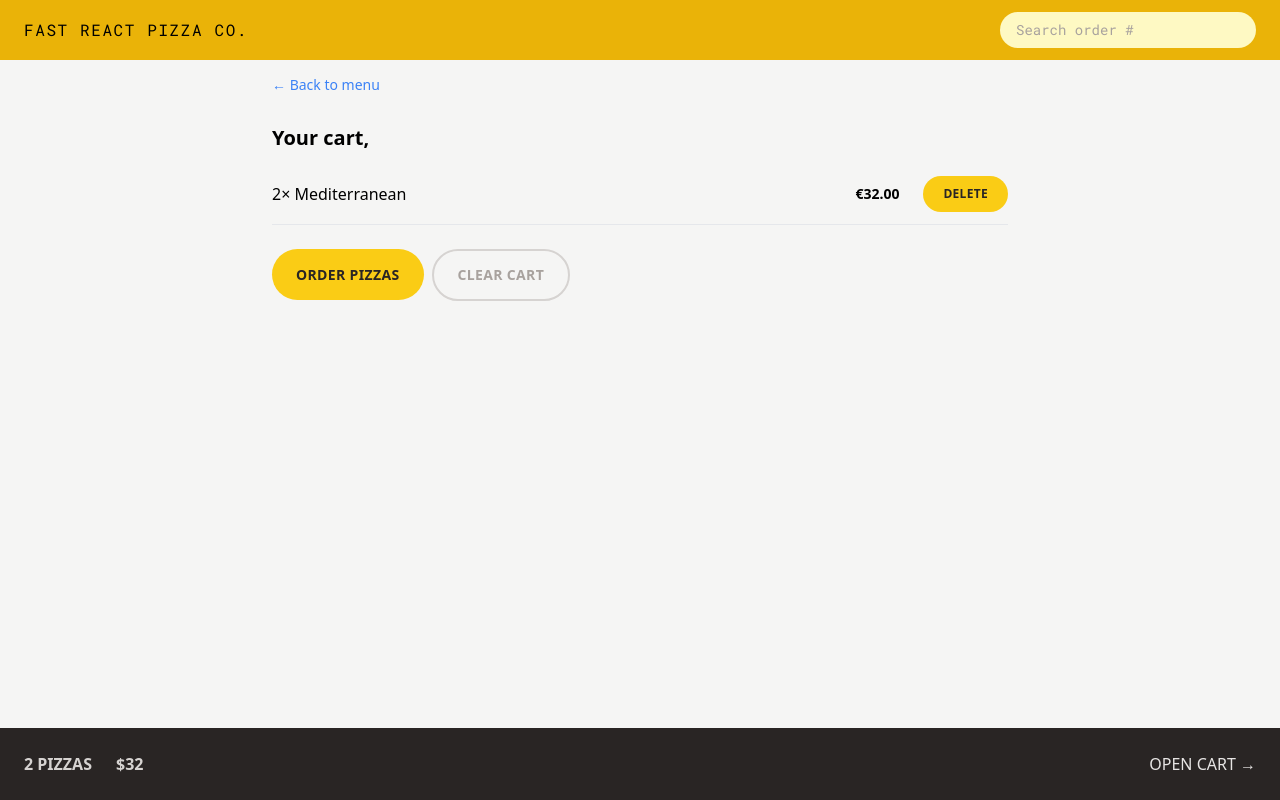
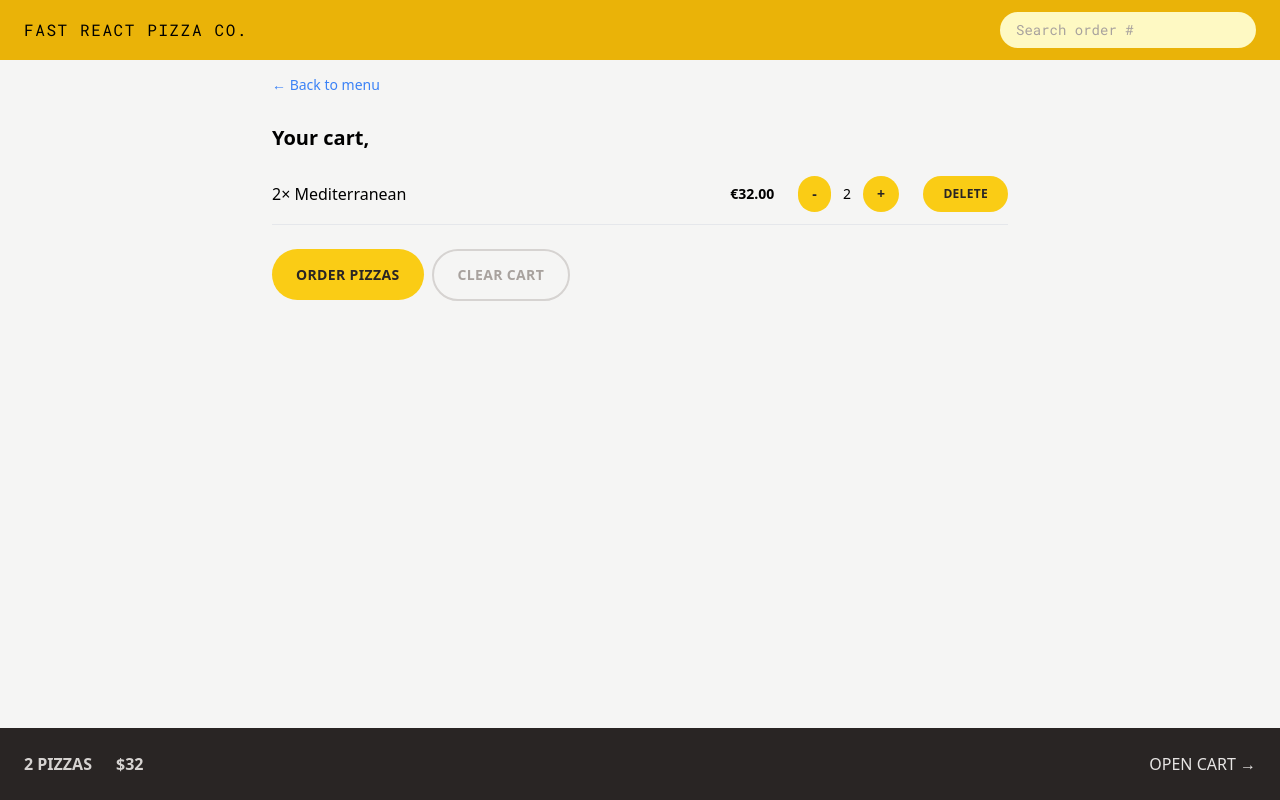
Before and after one commit to AnhtuanUit/React-Course-Learning-Parts, a React (Vite) app in the folder 16-fast-react-pizza/: page /cart in a window 1280 px wide. Built offline with nearby package versions, Linux system fonts and the light colour scheme.

Commit message:
Updating Cart Quantities

```diff
--- a/16-fast-react-pizza/src/features/cart/CartItem.jsx
+++ b/16-fast-react-pizza/src/features/cart/CartItem.jsx
@@ -1,5 +1,6 @@
 import { formatCurrency } from '../../utils/helpers';
 import DeleteItem from './DeleteItem';
+import UpdateItemQuantity from './UpdateItemQuantity';
 
 function CartItem({ item }) {
   // eslint-disable-next-line no-unused-vars
@@ -12,6 +13,7 @@ function CartItem({ item }) {
       </p>
       <div className="flex items-center justify-between sm:gap-6">
         <p className="text-sm font-bold">{formatCurrency(totalPrice)}</p>
+        <UpdateItemQuantity currentQuantity={quantity} pizzaId={pizzaId} />
         <DeleteItem pizzaId={pizzaId} />
       </div>
     </li>
--- /dev/null
+++ b/16-fast-react-pizza/src/features/cart/UpdateItemQuantity.jsx
@@ -0,0 +1,27 @@
+import Button from '@src/ui/Button';
+import { useDispatch } from 'react-redux';
+import { descreaseItemQuantity, increaseItemQuantity } from './cartSlice';
+
+function UpdateItemQuantity({ currentQuantity, pizzaId }) {
+  const dispatch = useDispatch();
+
+  return (
+    <div className="flex items-center gap-2 md:gap-3">
+      <Button
+        type="round"
+        onClick={() => dispatch(descreaseItemQuantity(pizzaId))}
+      >
+        -
+      </Button>
+      <span className="text-medium text-sm">{currentQuantity}</span>
+      <Button
+        type="round"
+        onClick={() => dispatch(increaseItemQuantity(pizzaId))}
+      >
+        +
+      </Button>
+    </div>
+  );
+}
+
+export default UpdateItemQuantity;
--- a/16-fast-react-pizza/src/features/cart/cartSlice.js
+++ b/16-fast-react-pizza/src/features/cart/cartSlice.js
@@ -30,16 +30,19 @@ const cartSlice = createSlice({
     increaseItemQuantity(state, action) {
       // payload = pizzaId
       const item = state.cart.find((item) => item.pizzaId === action.payload);
-
-      item.quantity++;
-      item.totalPrice = item.quantity * item.unitPrice;
+      console.log(action);
+      if (item) {
+        item.quantity++;
+        item.totalPrice = item.quantity * item.unitPrice;
+      }
     },
     descreaseItemQuantity(state, action) {
       // payload = pizzaId
       const item = state.cart.find((item) => item.pizzaId === action.payload);
-
-      item.quantity--;
-      item.totalPrice = item.quantity * item.unitPrice;
+      if (item) {
+        item.quantity--;
+        item.totalPrice = item.quantity * item.unitPrice;
+      }
     },
     clearCart(state) {
       state.cart = [];
--- a/16-fast-react-pizza/src/features/menu/MenuItem.jsx
+++ b/16-fast-react-pizza/src/features/menu/MenuItem.jsx
@@ -3,6 +3,7 @@ import { formatCurrency } from '../../utils/helpers';
 import { useDispatch, useSelector } from 'react-redux';
 import { addItem, getCurrentQuantityById } from '../cart/cartSlice';
 import DeleteItem from '../cart/DeleteItem';
+import UpdateItemQuantity from '../cart/UpdateItemQuantity';
 
 function MenuItem({ pizza }) {
   const dispatch = useDispatch();
@@ -46,7 +47,16 @@ function MenuItem({ pizza }) {
               Sold out
             </p>
           )}
-          {isInCart && <DeleteItem pizzaId={id} />}
+          {isInCart && (
+            <div className="flex items-center gap-3 sm:gap-8">
+              <UpdateItemQuantity
+                pizzaId={id}
+                currentQuantity={currentQuantituy}
+              />
+              <DeleteItem pizzaId={id} />
+            </div>
+          )}
+
           {!soldOut && !isInCart && (
             <Button type="small" onClick={handleAddToCart}>
               Add to cart
--- a/16-fast-react-pizza/src/ui/Button.jsx
+++ b/16-fast-react-pizza/src/ui/Button.jsx
@@ -7,6 +7,7 @@ function Button({ children, disabled, to, type, onClick }) {
   const styles = {
     primary: base + ' px-4 py-3 md:px-6 md:py-4',
     small: base + ' px-4 py-2 md:px-5 md:py-2.5 text-xs',
+    round: base + ' px-2.5 py-1 md:px-3.5 md:py-2 text-sm',
     secondary:
       'inline-block rounded-full border-2 border-stone-300 px-4 py-2.5 text-sm font-semibold uppercase tracking-wide text-stone-400 transition-colors duration-300 hover:bg-stone-300 hover:text-stone-800 focus:text-stone-800 focus:outline-none focus:ring focus:ring-stone-200 focus:ring-offset-2 active:bg-slate-400 disabled:cursor-not-allowed md:px-6 md:py-3.5',
   };
```
